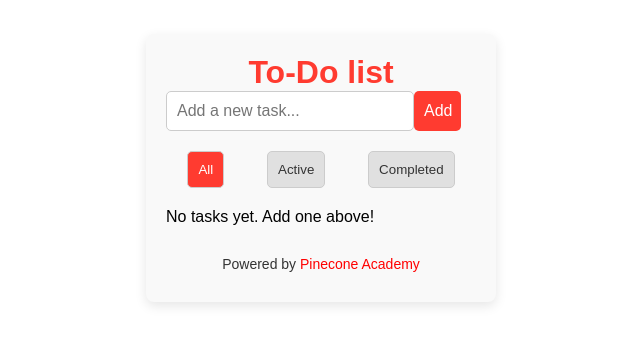
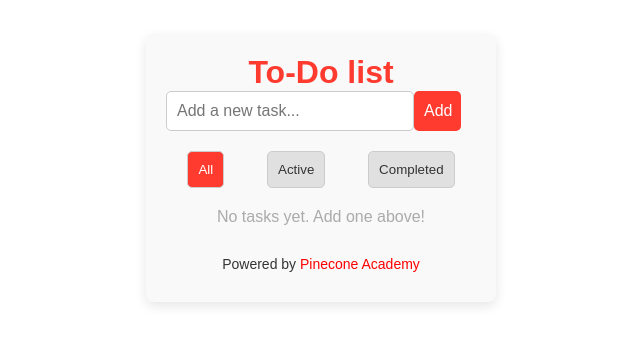
Before and after one commit to Ren666nvs/Todo-React, a React (Create React App) app in the folder todo/: page / in a window 1280 px wide. Shown: the part 232-576 px from the top of the page, without its empty margins (319-959 px from the left). Built offline with nearby package versions, Linux system fonts and the light colour scheme.

Commit message:
no-task css

```diff
--- a/todo/src/App.css
+++ b/todo/src/App.css
@@ -243,3 +243,12 @@ body {
 .footer-brand {
   color: red;
 }
+.no-tasks {
+  text-align: center;
+  color: #aaa;
+  font-size: 16px;
+  margin: 20px 0;
+}
+.app-wrapper:has(.no-tasks) {
+  height: auto;
+}
```
